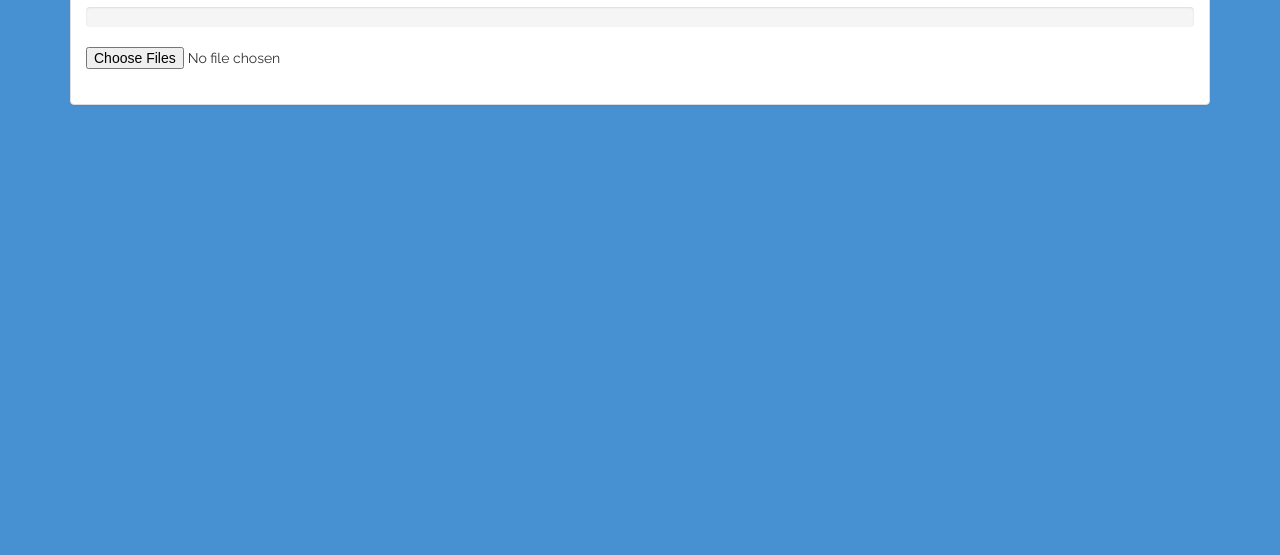
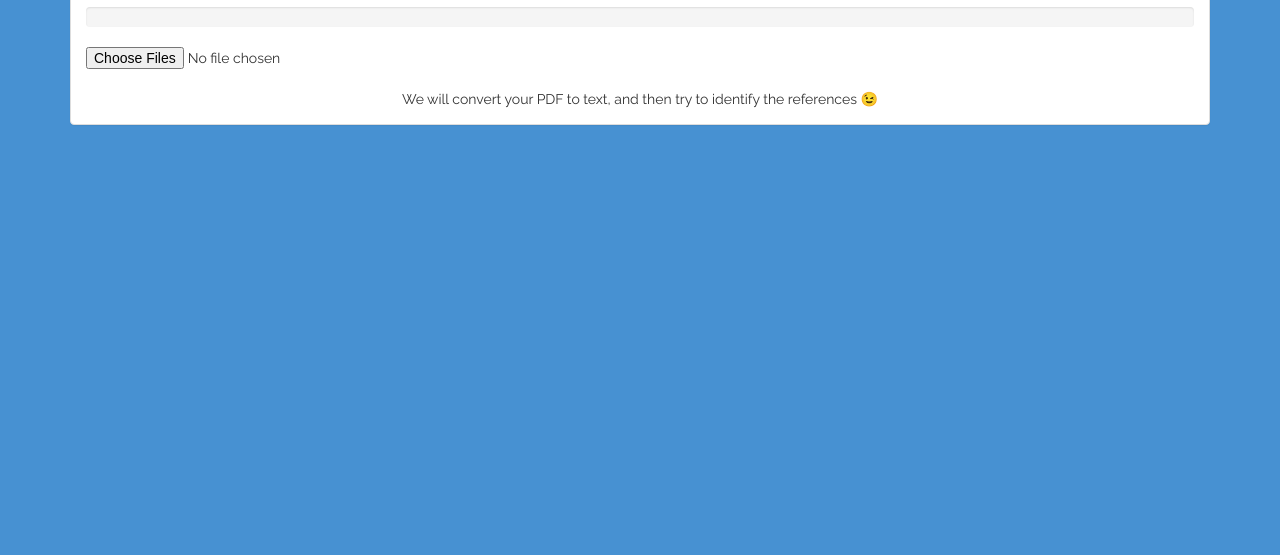
Before and after one commit to ESHackathon/pdf-to-text, a website: page index.html in a window 1280 px wide. Shown: the part 72-627 px from the top of the page. Drawn offline with nearby package versions, Linux system fonts and the light colour scheme.

Commit message:
ADD: small description

```diff
--- a/index.html
+++ b/index.html
@@ -61,6 +61,7 @@
                 <div class="progress-bar" role="progressbar"></div>
               </div>
               <input id="files-to-upload" type="file" name="uploads[]" multiple="multiple"></br>
+              We will convert your PDF to text, and then try to identify the references 😉
             </div>
           </div>
         </div>
```
